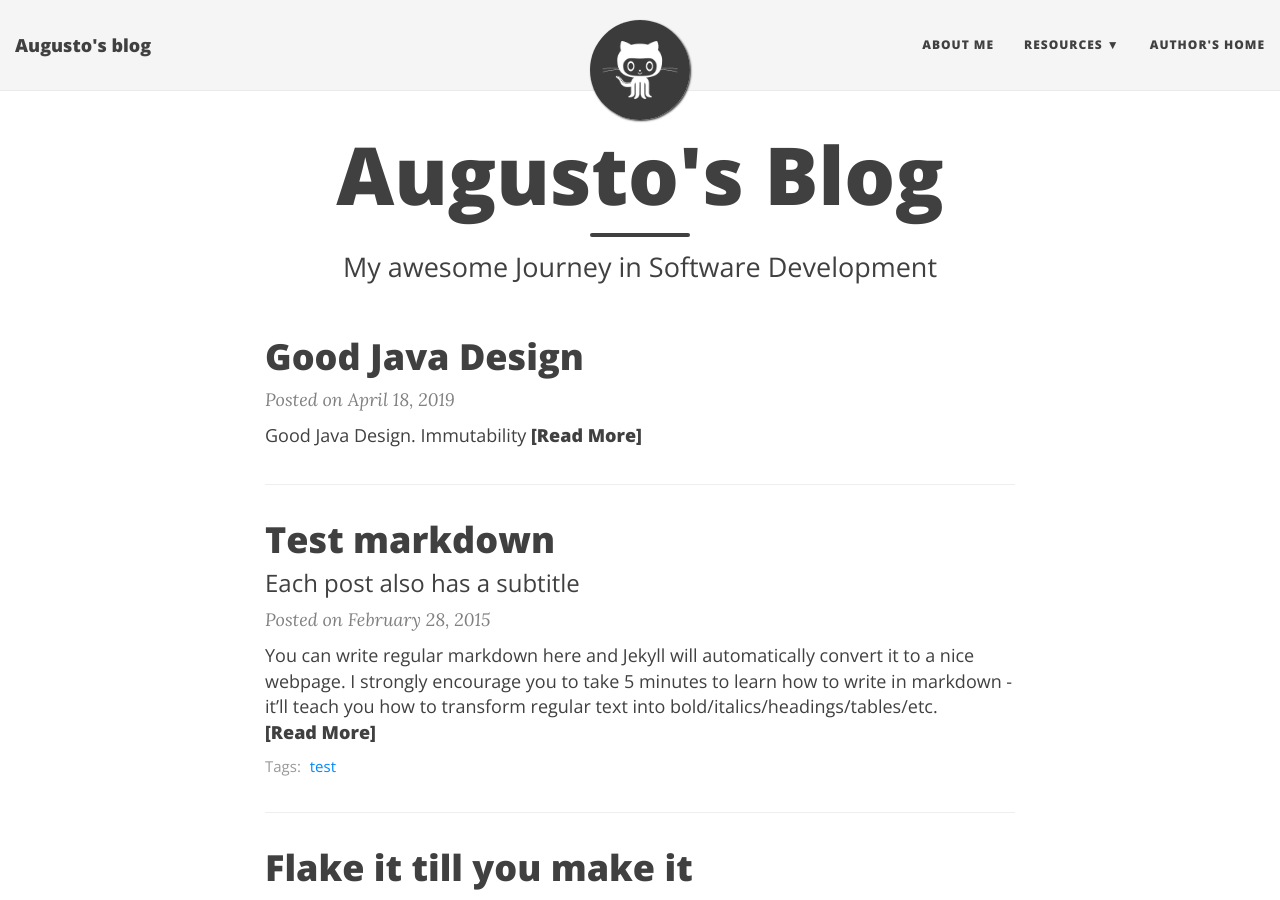
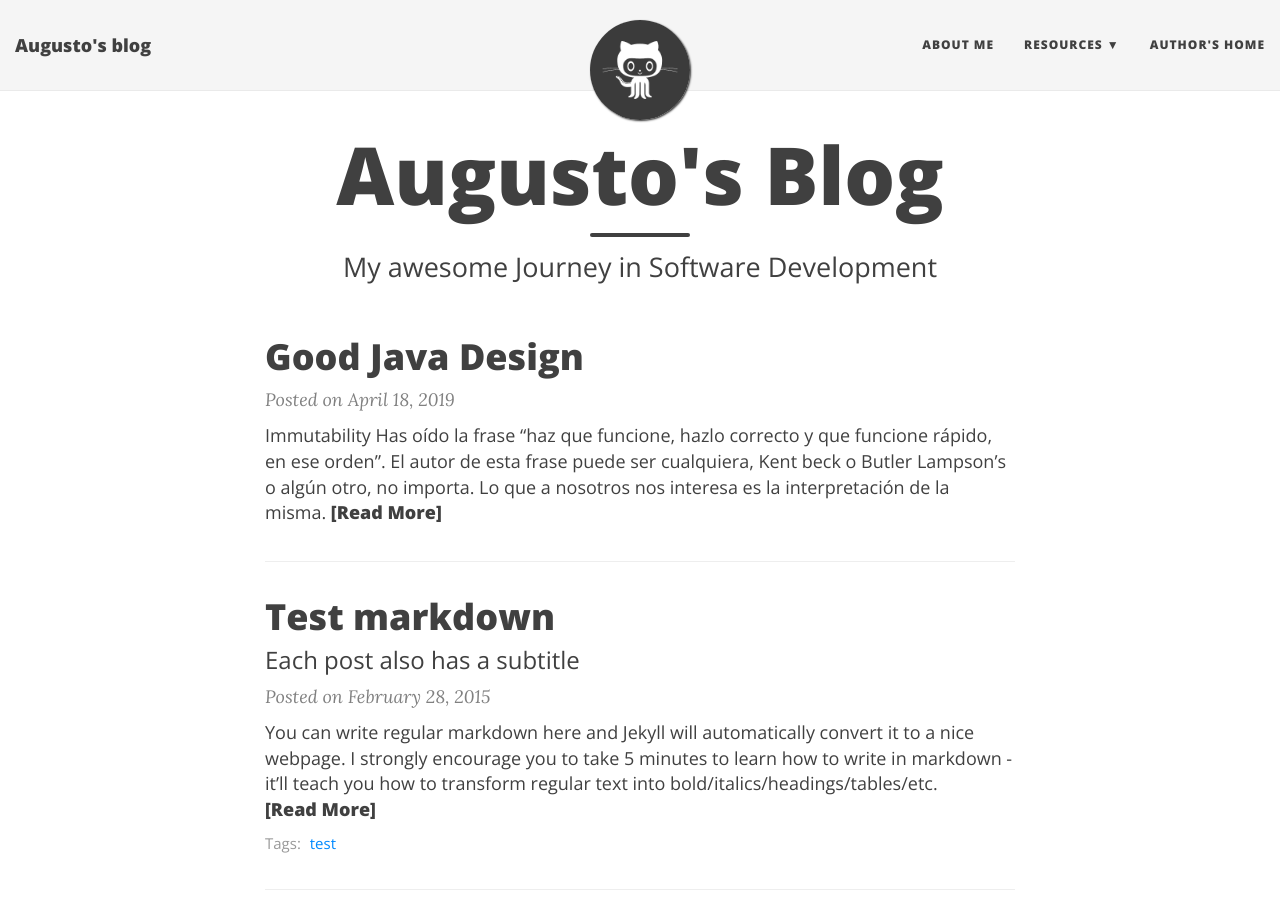
Before and after one commit to aukustomx/aukustomx.github.io, a Jekyll site: the page built from index.html, in a window 1280 px wide and 900 px high. Built offline with Jekyll 4.4.1, drawn with Linux system fonts in a browser that asks for light colours; nearby versions of some CDN libraries; the list of posts is cut into pages by our own code; some of the changed lines change nothing that is shown.

Commit message:
Rename post title

````diff
--- a/_posts/2019-04-18-good-java-design.md
+++ b/_posts/2019-04-18-good-java-design.md
@@ -1,84 +1,122 @@
-# Good Java Design. Immutability
+# Immutability
+Has oído la frase *"haz que funcione, hazlo correcto y que funcione rápido, en ese orden"*. El autor de esta frase puede ser cualquiera, Kent beck o Butler Lampson's o algún otro, no importa. Lo que a nosotros nos interesa es la interpretación de la misma.
 
-Has oído la frase "haz que funcione, hazlo correcto y que funcione rápido, en ese orden", en algún punto de carrera de desarrollo. Diré que el autor de esta frase puede ser cualquiera, Kent beck o Butler Lampson's o algún otro, no importa. Lo que a nosotros nos intesera es la interpretación de la misma.
+Como desarollador, y tal vez de forma inconsiente, cumples solo la primera parte de esta frase: *"haz que funcione"*, y las razones de que así sea pueden ser muchas: estás enfrentándote a un deadline muy próximo, mucha carga de trabajo, desconocimiento de la tecnología utilizada o incluso podrían ser malos hábitos. Esto hasta cierto punto puede entenderse, pero es cierto que tu responsabilidad es avanzar hacia las otras dos premisas conforme ganas experiencia. Si te haces el hábito de escribir buen código, siguiendo principios de diseño, te ahorrarás estrés, tiempo, dinero y quizá malos deseos de aquellos que mantengan tu código en el futuro.
 
-Como desarollador, y tal vez inconsientemente, cumples solo la primera parte de esta frase: "haz que funcione", y las razones de que así sea pueden ser muchas: estás enfrentándote a un deadline muy próximo, mucha carga de trabajo, desconocimiento de la tecnología utilizada o incluso podrían ser malos hábitos. Esto hasta cierto punto puede entenderse, pero es cierto que tu responsabilidad es avanzar hacia las otras dos premisas conforme ganas experiencia. Si te haces el  hábito de escribir buen código, siguiendo principios de diseño, te ahorrarás tiempo, dinero y quizá malos deseos de aquellos que mantengan tu código en el futuro.
+Pero, ¿cómo escribir código Java que cumpla las premisas de la frase? Es este post veremos una de las muchas forma de lograrlo, la Inmutabilidad.
 
-Pero, ¿cómo escribir código Java bien diseñado, que funcione, que sea correcto y además con excelente rendimiento? Es este post veremos una de las forma de lograrlo, la Inmutabilidad.
+En OOP, la idea principal es abtraer un problema como objetos del mundo real. Los objetos son considerados first-class citizens, con sus propios atributos (propiedades) y métodos (comportamiento). Hay ciertos atributos de los objetos que deben mantenerse ocultos (encapsulamiento) y libres de cambios (invariants), y el mundo exterior no debe (a al menos no debería) conocer cómo son internamente. Cuando digo *libre de cambios* me refiero a que desde su creación y durante el tiempo de vida del objeto, nada ni nadie debe cambiar sus *invariants*, o sea no deben mutar.
 
-En OOP, la idea principal es abtraer un problema como objetos del mundo real. Los objetos son considerados first-class citizens, con sus propios atributos (propiedades) y métodos (comportamiento).
+En una aplicación Java, un objeto inmutable ofrece varias ventajas:
+* Siempre será el mismo durante todo su ciclo de vida.
+* Ningun *caller* podrá cambiar nada del objeto.
+* Facilita el mantenimiento de los programas.
+* Mejora el rendimiento limitando el número de copias del objeto, como es el caso de los `String`s.
+* Facilita el debugging ante posibles problemas.
+* Previene side-effects.
 
-Hay ciertos atributos de los objetos que deben mantenerse ocultos (encapsulamiento) y libres de cambios (invariants), y el mundo exterior no debe (a al menos no debería) conocer cómo son en el interior (encapsulamiento).
+## ¿Cómo logramos crear objetos inmutables?
+Analicemos el siguiente código:
 
-
-
-
-Sin entrar en temas de especificaciones, los métodos o funciones son módulos auto-contenidos de código, que realizan una tarea específica. Los métodos toman 0 o más parámetros como entrada, ejecutan un procesamiento u operación y pueden o no regresar un resultado. Una vez que un método es implementado, lo podemos utilizar una y otra vez. En Java, particularmente, los métodos están asociados a un Objeto y normalmente representan el comportamiento del objeto.
-
-¿Cómo hacer que un método funcione?
-Supongamos que queremos validar que la hora de inicio de un Evento al momento de reegistrarlo sea posterior a la hora del registro.
-Si no es así, debemos indicar un error a través de una excepción, por ejemplo.
 ```java
-class EventRequest {
-   ...
-   private LocalDateTime registered;
-
-   public LocalDateTime getRegistered() {
-      return registered;
-   }
-
-   public void setRegistered(LocalDateTime registered) {
-      this.registered = registered;
-   }
-   ...
+class PersonInfo {
+    public String name;
+    public LocalDateTime birthday;
 }
 ```
 
+Digamos que en algún punto de la aplicación se crea un objeto de tipo Person. Los atributos del objeto son configurados de la siguiente manera:
 ```java
-...
-public class EventRegistration {
-  ...
-  public void register(EventRequest eventRequest) {
+    PersonInfo personInfo = new PersonInfo();
+    personInfo.name = "Bob"
+    personInfo.birthday = LocalDateTime.of(2000, )
+```
+
+Este parece ser un inofensivo programa, pero tiene varias deventajas a la vez que corre varios peligros. Supongamos que este objeto es pasado a otro para su procesamiento, por ejemplo, PersonLogging:
+```java
     ...
-    LocalDateTime now = LocalDateTime.now();
-    if(validateEvent(eventRequest, now)) {
-      ...
-      throw new RuntimeException();
+    void logPersonInfo(PersonInfo personInfo) {
+	recordPersonInfo(personInfo.name);
+	recordPersonInfo(personInfo.birthday);
+
+        //Aprovechamos para poner el sufijo _logged al nombre de la persona
+        personInfo.name = personInfo.name + "_logged";
     }
-    ...
-  }
+```
 
-  private boolean validateEvent(EventRequest eventRequest, LocalDateTime now) {
-      return eventRequest.getRegistered().isBefore(now)
+Pero, pero, pero, espera. ¿cómo que aprovechamos para cambiar el nombre? El nombre en la información de una persona es algo que no debería variar. Sin embargo aquí ha ocurrido y las *invariants* han variado. Hasta este momento, los objetos de la clase `Person` son vulnerables ante sus *callers*. Sus atributos están expuestos de tal manera que cualquier otro objeto puede manipularlos arbitrariamente. ¿Querrías tú que alguien cambiara tu nombre así porque sí?
+
+Java soporta la inmutabilidad, pero no forza a su utilización. Nosotros al escribir nuestros programas sí podríamos hacerlo. En lo máximo posible debes diseñar tus programas para utilizar objetos inmutables. Joshua Bloch lo aconseja en su libro *Effective Java: "Trata los objetos como inmutables"*.
+
+Para lograr que los atributos de los objetos tipo PersonInfo no cambien durante su ciclo de vida debemos seguir varios pasos:
+* Cambiar el modificador de acceso de public a private. De hecho se considera definir los atributos y métodos de una clase como privados, e irlos exponiendo solo si es necesario.
+* No exponer ningún método *mutator*
+* Exponer los atributos, si se necesita, mediante métodos *accesors*
+* Declarar los atributos `como final`.
+* Inicializar los atributos con ayuda de Constructores.
+* Especial atención a colecciones y parámetros de constructores.
+
+## Versión inmutable de Person
+
+
+```java
+class PersonInfo {
+    private final String name;
+    private final LocalDateTime birthday;
+
+    PersonalInfo(String name, LocalDateTime birthday) {
+        this.name = name;
+        this.birthday = birthday;
+    }
+
+    public String getName() {
+        return name;
+    }
+
+    //Solo queremos publicar el día y el mes de nacimiento,
+    // no el año y en forma de string "mm/dd"
+    public String getBirthday() {
+        return birthday.getMonthValue() + "/" + birthday.getDayOfMonth();
+    }
 }
 ```
-Este parece ser un inofensivo programa, pero tiene varias deventajas a la vez que corre varios peligros.
+Al marcar como `final` los atributos de la clase, el compilador ayudará a hacer notar que dichos valores no pueden ser modificados una vez que se han definido. El modificador de acceso `private` asegura que los atributos solo son alcanzables por otros elementos dentro de la clase. El constructor ayuda a inicializar los valores de los atributos y el hecho de no tener *mutators* garantiza que los objetos no serán modificados desde el exterior.
 
-## No pongas acceso public, protected o package private a un método si no es necesario.
+No existe ninguna regla que indique que se deben regresar objetos del mismo tipo que sus atributos. Así que en este caso, ocultamos (encapsulamos) del exterior de que el birthday de una persona es un LocalDateTime y solo exponemos el dato de mes/año como un `String`.
 
-Incluso no definas el método si no se necesita. Al diseñar clases en OOP y en Java, debes asegurar que sus *internals* no sean modificados. Un objeto de tipo EventRequest tiene  una fecha de registro y no debería dejar oportunidad que ningún otro código modifique este hecho.
+## Colecciones y parámetros en constructores
+Las colecciones y los parámetros en los constructores son casos que requieren especial atención y cuidado al implementar objetos inmutables.
+Supongamos que implementamos la siguiente clase como inmutable:
+```java
+class Student {
+    private final String name;
+    private final List<Course> courses;
 
-Para asegurar esto, la clase debe asegurar que una vez establecida la fecha de registro, esta no puede ser modificada.
+    //Constructor initialization
+
+    public List<Course> getCourses() {
+        return courses;
+    }
+}
+```
+¿Es realmente inmutable esta clase? Podrías confundirte y asegurar que `courses` es `final` y por lo tanto la lista de cursos a los que un estudiante está inscrito nadie puede modificarla, y que se inicializó en el construtor. Además no hay ningún *mutator* definido. La clase no es completamente inmutable. La razón es que lo que es `final` es la referencia a la lista, de tal manera que courses no podrá apuntar a otra colección. Sin embargo, el contenido de la colección ha quedado expuesto, como se ve en el siguiente código de un *caller*:
+
 ```java
-class EventRequest {
-   ...
-   private final LocalDateTime registered;
 
-   public EventRequest(LocalDateTime registered) {
-     this.registered = registered;
-   }
+    //Aquí colocamos una materia extraescolar del alumno
+    student.getCourses().add(new Course("Artes marciales"));
 
-   public LocalDateTime getRegistered() {
-      return registered;
-   }
+```
 
-   //Elimina el setter
-   ...
-}
+Si fueras tú el estudiante en cuestión, al final del semestre recibirías una nota reprobatoria de un curso que tú ni siquiera registraste. O peor aun, el caller decide eliminar tus cursos con `student.getCourses().clear()`. No apareces en las listas de los profesores.
 
-Con esto aseguramos que
+Para evitar esto, utiliza colecciones inmutables o devuelve una *copia defensiva* de la colección.
 
-## Consecuencias de escribir malos métodos
-Si te toma horas entender lo que hace una clase, un método o un paquete, este podría ser indicio de un mal diseño. Esto puede traer estrés para ti al momento de mantener el código de aguien más. Así que asegúrate de no producir esto para quienes tomarán tu código para darle mantenimiento, debuguear y/o extender.
 
-# Mutabilidad
+## Paralelización
+Desde la versión 8 de Java, cuentas ya con un estilo funcional de programación a través del API de Stream y las expresiones Lambda. La inmutabilidad es uno de los puntos escenciales de la programación funcional, donde el objetivo no es la mutación de los objetos sino la transformación de estos.
+
+
+## Conclusión
+El código con muchos cambios en variables es dificil de entender, facil de corromper, difícil de depurar y problemático al paralelizar.
+La inmutabilidad elimina estos problemas de raíz.
````
